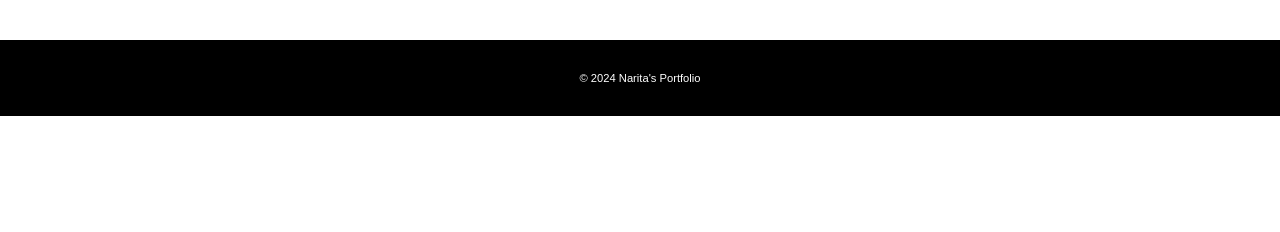
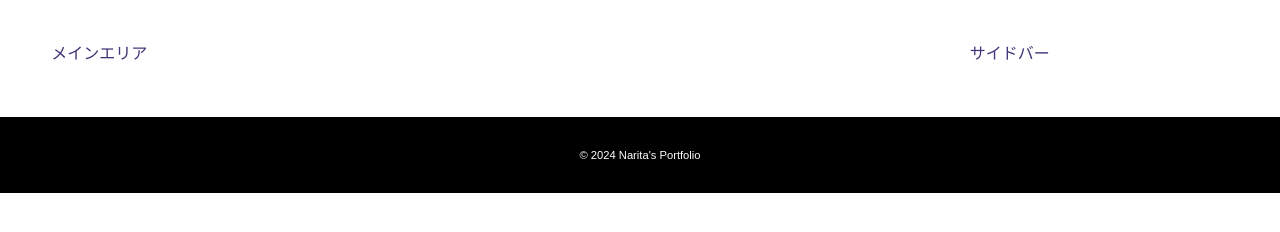
Before and after one commit to tatsu-narita/my-portfolio, a plain HTML site: page about.html in a window 1280 px wide. Shown: the part 270-502 px from the top of the page. Drawn offline with Linux system fonts and the light colour scheme; some packages are replaced by stand-ins of ours.

Commit message:
update: about
骨組みの作成
レイアウト横並び

```diff
--- a/about.html
+++ b/about.html
@@ -30,6 +30,16 @@
             </div><!-- /."wrapper"-->
         </div>
 
+        <div class="about-contents wrapper">
+            <article>
+                メインエリア
+            </article>
+
+            <aside>
+                サイドバー
+            </aside>
+        </div><!-- /.about contents -->
+
         <footer>
             <div class="wrapper">
                 <p><small>&copy; 2024 Narita's Portfolio</s></small></p>
--- a/css/style.css
+++ b/css/style.css
@@ -98,8 +98,25 @@ img {
     height: 270px;
     margin-bottom: 40px;
 }
+
 #about .page-title {
     text-align: center;
+}
+
+.about-contents {
+    display: flex;
+    justify-content: space-between;
+    margin-bottom: 50px;
+}
+
+/* メイン */
+article {
+    width: 74%;
+}
+
+/* サイドバー */
+aside {
+    width: 22%;
 }
 
 /* footer
```
